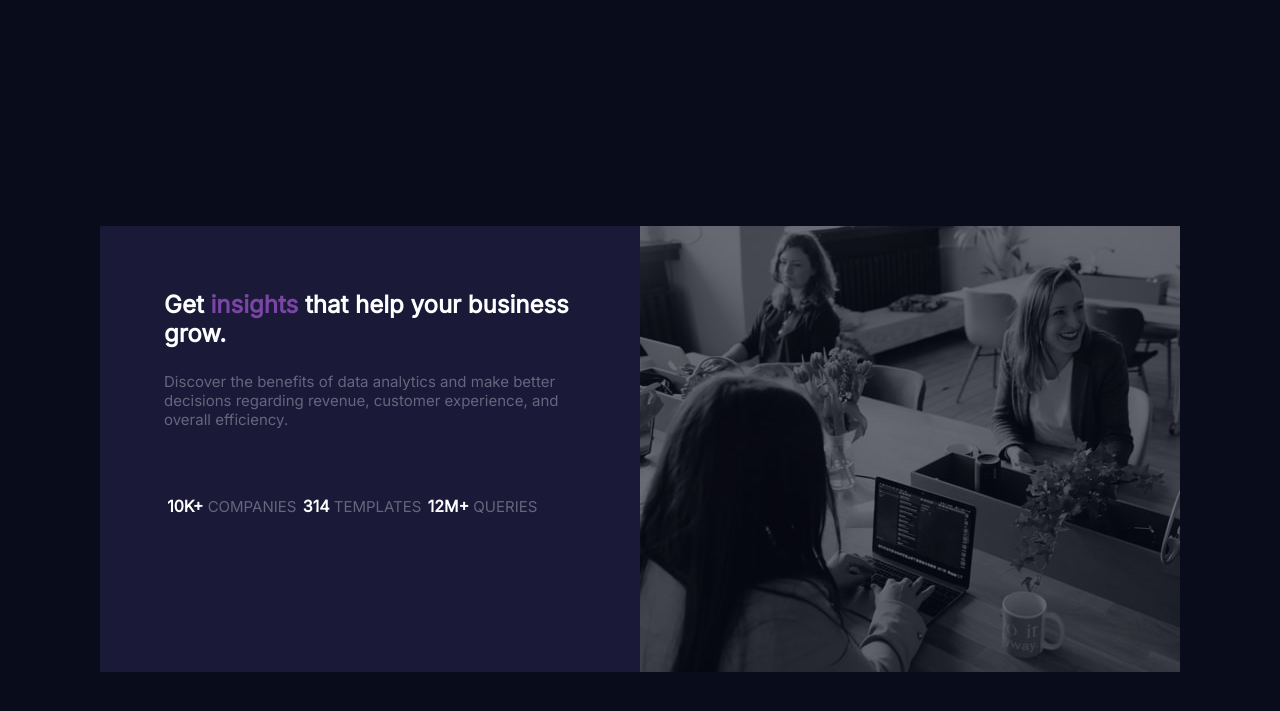
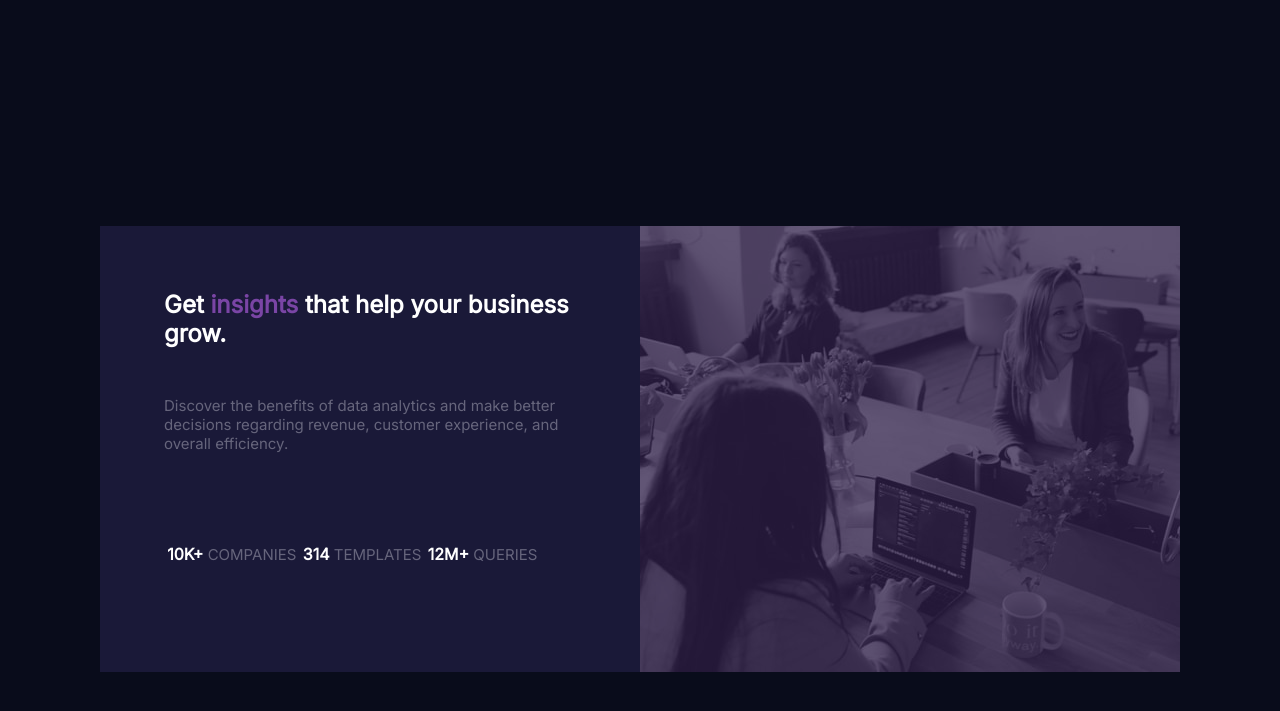
Before and after one commit to pardxa/pardxa.github.io, a Jekyll site: the page cssChallenge/stats-preview-card-component-main/index.html, which Jekyll copies as it is, in a window 1280 px wide. Shown: the top 711 px of the page. Built offline with Jekyll 4.4.1, drawn with Linux system fonts in a browser that asks for light colours.

Commit message:
modified the image style

```diff
--- a/cssChallenge/stats-preview-card-component-main/index.html
+++ b/cssChallenge/stats-preview-card-component-main/index.html
@@ -18,40 +18,35 @@
         flex-direction: column-reverse;
       }
 
-      .image-container {
+      .container__image {
         background-image: url('./images/image-header-mobile.jpg');
         width: 564px;
         height: 480px;
       }
 
-      .text-border {
+      .container__text__layout {
+        grid-template-columns: repeat(3, 1fr);
+        grid-template-rows: 1fr 1fr 2fr;
         width: 564px;
         height: 580px;
       }
 
-      .text-container {
-        display: grid;
-        grid-template-columns: repeat(3, 1fr);
-        grid-template-rows: 1fr 1fr 2fr;
-        margin: 4rem;
-        font-family: "Inter";
-      }
-
-      .text-container>* {
+      .container__text__layout>* {
         text-align: center;
       }
 
-      .third-line {
+      .container__text__footer {
         grid-column: 2/3;
         margin-top: 0px;
       }
 
-      .third-line>ul {
+      .container__text__footer>ul {
         display: flex;
         flex-direction: column;
         list-style: none;
       }
-      ul>li{
+
+      ul>li {
         margin: 0.2rem;
       }
     }
@@ -61,34 +56,29 @@
         flex-direction: row;
       }
 
-      .image-container {
-        background-image: url('./images/image-header-desktop.jpg');
+      .container__image {
+        background: url('./images/image-header-desktop.jpg');
+        opacity: .5;
         width: 540px;
         height: 446px;
       }
 
-      .text-border {
+      .container__text__layout {
+        grid-template-columns: repeat(3, 1fr);
+        grid-template-rows: repeat(3, 1fr);
         width: 540px;
         height: 446px;
       }
 
-      .text-container {
-        display: grid;
-        grid-template-columns: repeat(3, 1fr);
-        grid-template-rows: repeat(3, 1fr);
-        margin: 4rem;
-        font-family: "Inter";
-      }
-
-      .text-container>* {
+      .container__text__layout>* {
         text-align: left;
       }
 
-      .third-line {
+      .container__text__footer {
         grid-column: 1/4;
       }
 
-      .third-line>ul {
+      .container__text__footer>ul {
         display: flex;
         flex-direction: row;
         list-style: none;
@@ -112,33 +102,39 @@
       align-items: center;
     }
 
-    .text-border {
+    .container__text__layout {
+      display: grid;
+      box-sizing: border-box;
+      padding: 4rem;
       background-color: rgb(26, 25, 56);
+      font-family: "Inter";
     }
 
-    .first-line {
+
+    .container__text__title {
       grid-column: 1/4;
       margin-top: 0;
       font-weight: 700;
       font-size: 1.5rem;
     }
 
-    .second-line {
+    .container__text__content {
       grid-column: 1/4;
       color: rgb(102, 101, 124);
       margin-top: 0;
     }
 
-    .text-container>div {
+    .container__text__layout>div {
       padding-right: 1rem;
       margin-top: 1.5rem;
       text-transform: uppercase;
       color: rgb(102, 101, 124);
     }
 
-    .image-container {
-      background-color: rgb(122, 69, 165);
-      opacity: 0.4;
+    .container__image__bk {
+      background-color: rgb(122, 69, 165 , 50%);
+      width:100%;
+      height:100%;
     }
 
     p>span {
@@ -155,13 +151,13 @@
 
 <body>
   <div class='container'>
-    <div class="text-border">
-      <div class="text-container">
-        <p class="first-line">Get <span>insights</span> that help your business grow.</p>
-        <p class="second-line">Discover the benefits of data analytics and make better decisions regarding revenue,
+    <div class="container__text__layout">
+      <p class="container__text__title">Get <span>insights</span> that help your business grow.</p>
+      <p class="container__text__content">Discover the benefits of data analytics and make better decisions regarding
+        revenue,
         customer
         experience, and overall efficiency.</p>
-        <div class="third-line">
+      <div class="container__text__footer">
         <ul>
           <li><span>10k+</span> companies</li>
           <li><span>314</span> templates</li>
@@ -169,8 +165,9 @@
         </ul>
       </div>
     </div>
+    <div class="container__image">
+      <div class="container__image__bk"></div>
     </div>
-    <div class="image-container"></div>
   </div>
 </body>
 
```
Lines whose indentation alone changed are shown as unchanged.
